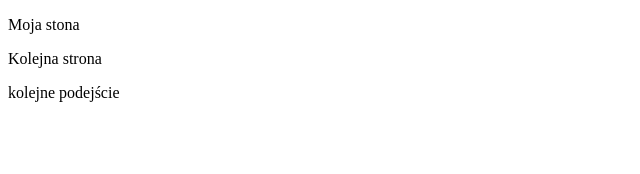
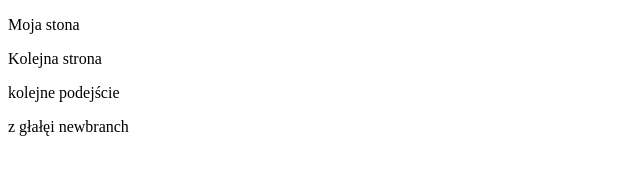
Before and after one commit to JuszczakMarcin/JuszczakMarcin.github.io, a plain HTML site: page index.html in a window 1280 px wide. Shown: the whole page, without its empty margins (0-640 px from the left). Drawn offline with Linux system fonts and the light colour scheme.

Commit message:
pierwszy commit w gałęzi newbranch

```diff
--- a/index.html
+++ b/index.html
@@ -8,5 +8,7 @@
     <p>Moja stona</p>
     <p>Kolejna strona</p>
     <p>kolejne podejście</p>
+
+    <p>z głałęi newbranch</p>
 </body>
 </html>
```
